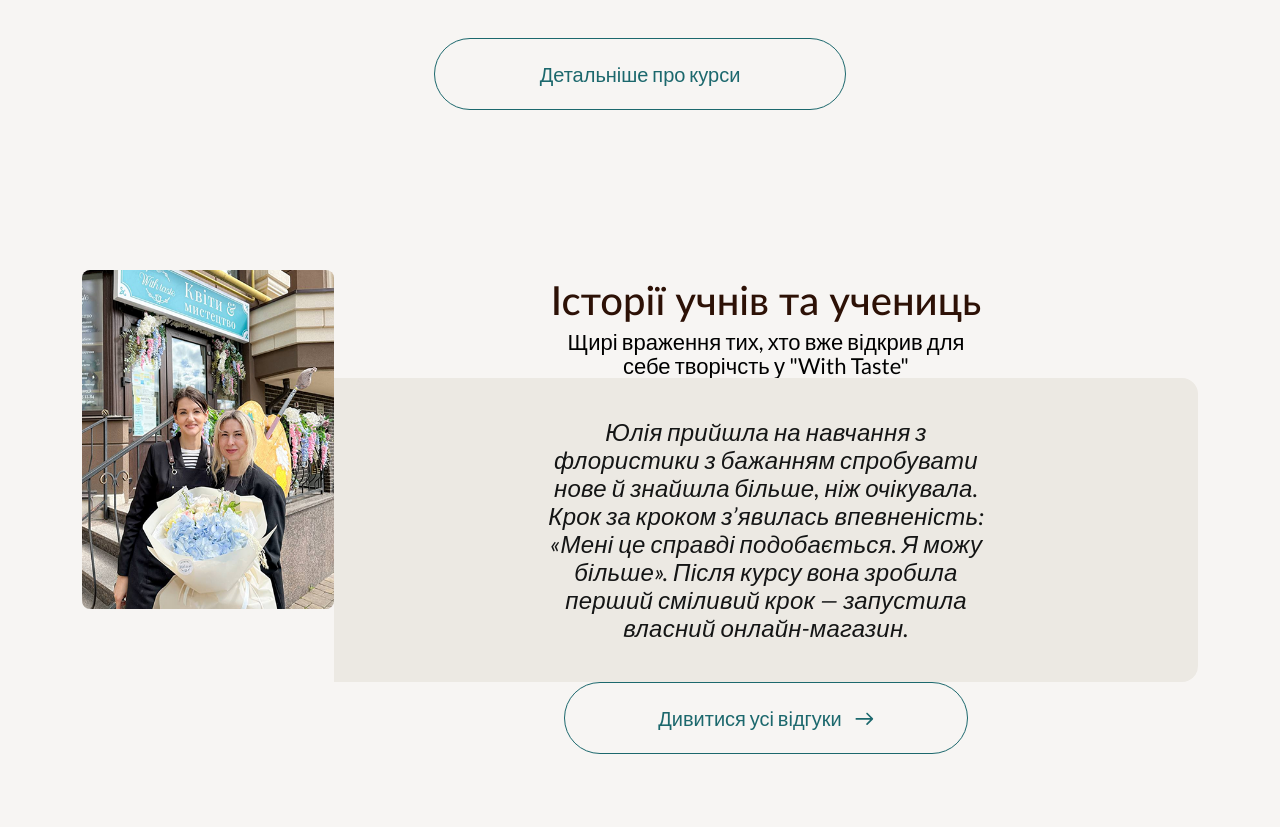
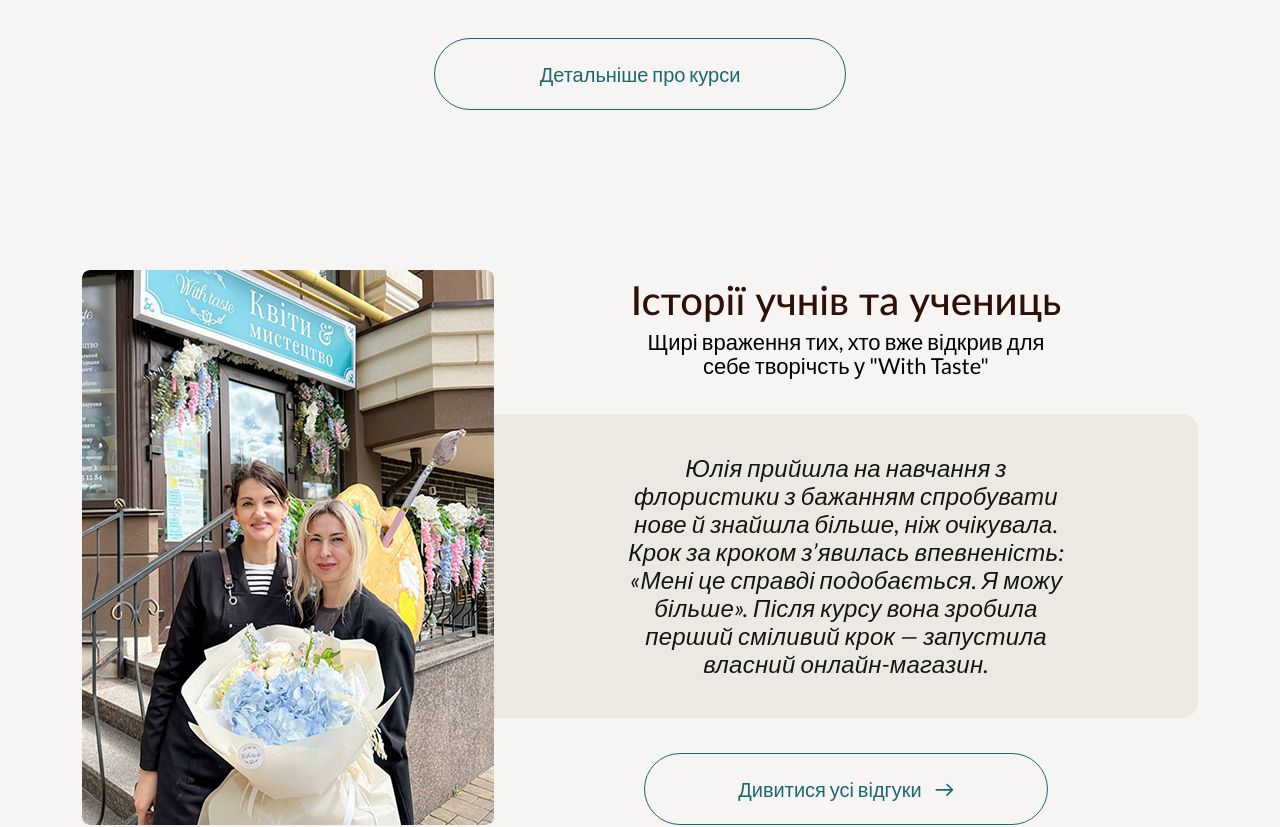
Before and after one commit to 7flowsstudio/floristics_agency, a Next.js app: page / in a window 1280 px wide. Shown: the part 2629-3456 px from the top of the page. Built offline with nearby package versions, Linux system fonts and the light colour scheme.

Commit message:
styles:  change tablet structure

```diff
--- a/src/components/sections/Reviews.tsx
+++ b/src/components/sections/Reviews.tsx
@@ -24,48 +24,14 @@ function Reviews() {
   };
   return (
     <>
-      <Container>
-        <div className="flex flex-col md:flex-row items-stretch py-17 pb-6 md:py-40">
-          <div className="order-1 md:order-2 flex flex-col items-center md:justify-between">
-            <div className="max-w-110">
-              <SectionHeading
-                mobileText="Відгуки учнів та учениць"
-                desktopText="Історії учнів та учениць"
-              />
-              <SectionSubheading>
-                Щирі враження тих, хто вже відкрив для себе творічсть у "With
-                Taste"
-              </SectionSubheading>
-            </div>
-
-            <div className="hidden md:block px-6 md:px-50.5 py-10 bg-card rounded-tr-2xl rounded-br-2xl justify-center items-center">
-              <div className="hidden md:block md:w-115 text-center justify-start text-black md:text-2xl font-normal font-primary italic tracking-[0.24px] leading-7">
-                {testimonial}
-              </div>
-            </div>
-            <div className="hidden md:block">
-              <Button
-                {...navLinkProps}
-                className="w-fit self-center px-23.25 py-6 text-[20px]"
-              >
-                Дивитися усі відгуки
-              </Button>
-            </div>
-          </div>
-
-          <div className="order-2 md:order-1 hidden md:block w-full">
-            <Image
-              src={imageSrc}
-              alt={imageAlt}
-              width={412}
-              height={555}
-              className="rounded-lg object-cover"
-            />
-          </div>
-        </div>
-      </Container>
-      <div className="md:hidden">
-        <div className=" bg-card max-h-133.25 px-5 pt-8 pb-12 relative rounded-lg overflow-hidden">
+      <div className="lg:hidden">
+        <Container className="pt-15 pb-6">
+          <SectionHeading>Відгуки учнів та учениць</SectionHeading>
+          <SectionSubheading>
+            Щирі враження тих, хто вже відкрив для себе творічсть у "With Taste"
+          </SectionSubheading>
+        </Container>
+        <div className=" bg-card max-h-133.25 max-w-131.25 mx-auto px-5 pt-8 pb-12 relative rounded-lg overflow-hidden">
           <Image
             className="max-h-113.25 w-full object-cover rounded-lg"
             width={336}
@@ -84,11 +50,46 @@ function Reviews() {
           </div>
         </div>
         <Container>
-          <Button {...navLinkProps} className="w-full mt-8">
+          <div className="flex justify-center mt-10">
+            <Button {...navLinkProps} className="w-full max-w-131.25">
+              Дивитися усі відгуки
+            </Button>
+          </div>
+        </Container>
+      </div>
+
+      <Container className="hidden lg:flex py-40">
+        <Image
+          src={imageSrc}
+          alt={imageAlt}
+          width={412}
+          height={555}
+          className="rounded-lg object-cover"
+        />
+
+        <div className="flex flex-col flex-10/12 justify-between items-center">
+          <div className="max-w-110">
+            <SectionHeading>Історії учнів та учениць</SectionHeading>
+            <SectionSubheading>
+              Щирі враження тих, хто вже відкрив для себе творічсть у "With
+              Taste"
+            </SectionSubheading>
+          </div>
+
+          <div className="bg-card w-full rounded-tr-2xl rounded-br-2xl">
+            <div className="py-10 max-w-115 mx-auto text-center text-black text-[24px] font-normal font-primary italic tracking-[0.24px] leading-7">
+              {testimonial}
+            </div>
+          </div>
+
+          <Button
+            {...navLinkProps}
+            className="w-fit self-center px-23.25 py-6 text-[20px]"
+          >
             Дивитися усі відгуки
           </Button>
-        </Container>
-      </div>
+        </div>
+      </Container>
     </>
   );
 }
```
